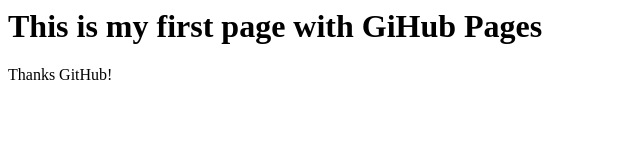
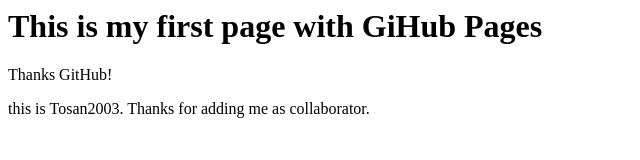
Before and after one commit to Tosan2001/Test-Thorben, a plain HTML site: page index.html in a window 1280 px wide. Shown: the whole page, without its empty margins (0-640 px from the left). Drawn offline with Linux system fonts and the light colour scheme.

Commit message:
Update index.html

```diff
--- a/index.html
+++ b/index.html
@@ -1,4 +1,5 @@
 <html>
 <h1> This is my first page with GiHub Pages </h1>
 <p>Thanks GitHub!</p>
+<p> this is Tosan2003. Thanks for adding me as collaborator. <p>
 </html>
```
